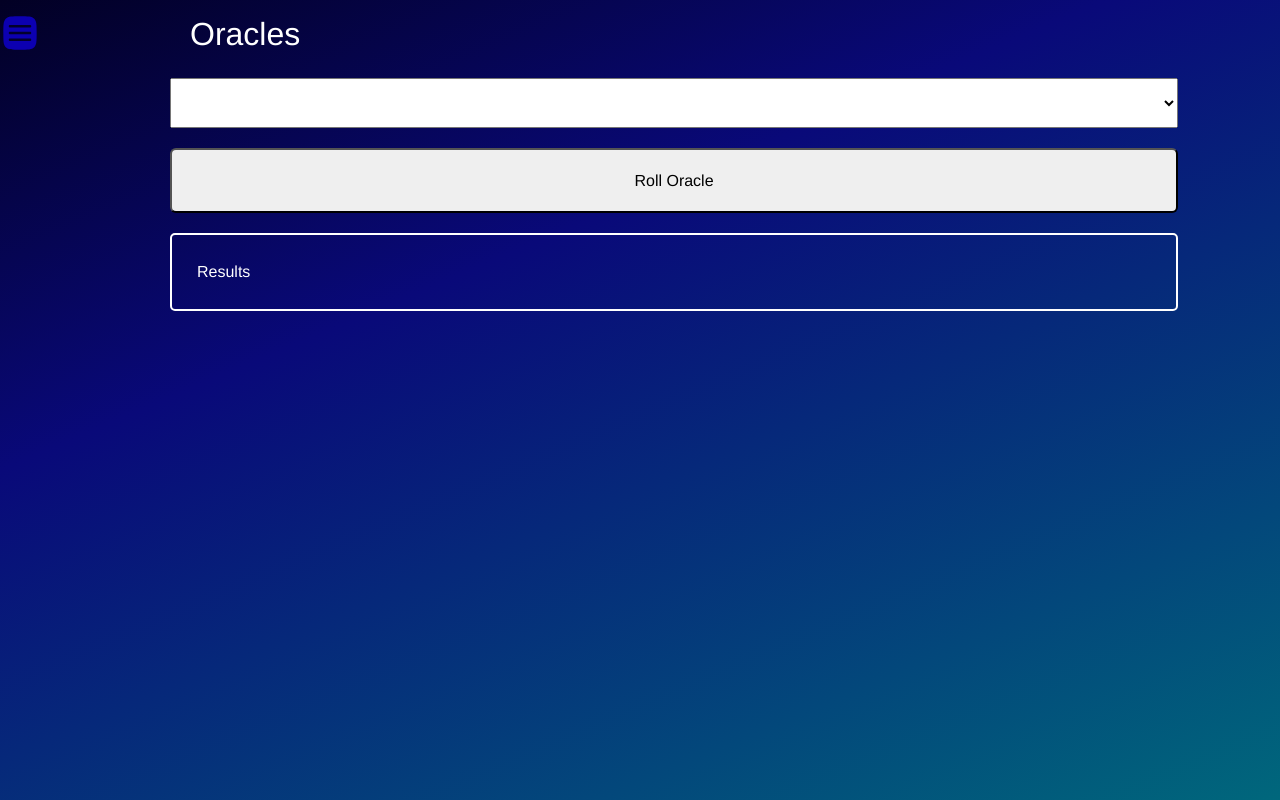
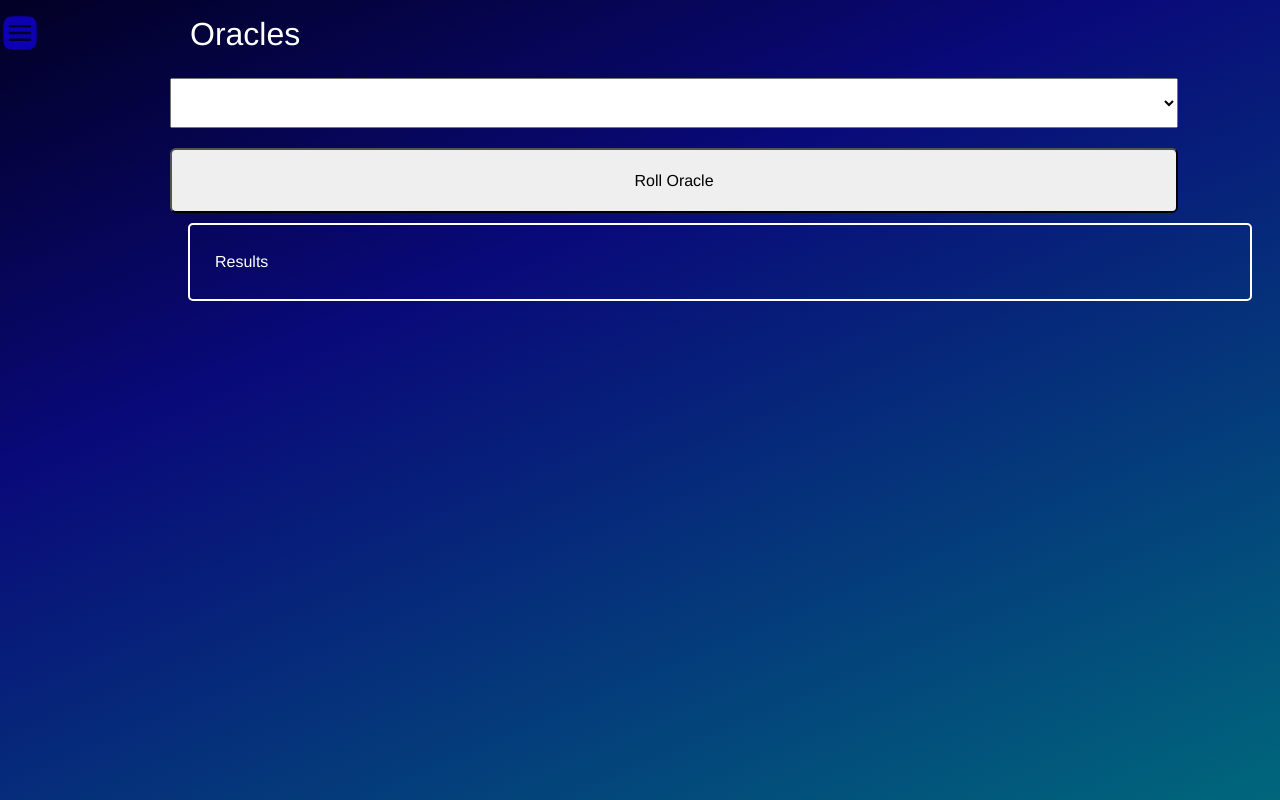
Before and after one commit to greer9290/starforgedgui, a website with bundled scripts: page index.html in a window 1280 px wide. Built offline with nearby package versions, Linux system fonts and the light colour scheme; no server answers.

Commit message:
Update main-style.css, fix desc and results formatting

```diff
--- a/src/styles/main-style.css
+++ b/src/styles/main-style.css
@@ -73,12 +73,6 @@
 
   button {
     min-height: 65px;
-  }
-
-  .desc-field {
-    margin: 0 auto;
-    overflow-wrap: break-word;
-    word-wrap: break-word;
   }
 
   #oracles-cnt{
@@ -187,13 +181,15 @@
   .desc-field, .results {
     display: flex;
     flex-flow: column wrap;
-    margin: 10px;
-    width: 90%;
+    width: 95%;
     border: 2px white solid;
     border-radius: 5px;
     padding: 25px;
     gap: 5px;
     overflow: auto;
+    margin: 0 auto;
+    overflow-wrap: break-word;
+    word-wrap: break-word;
   }
 
   .dice-result {
```
